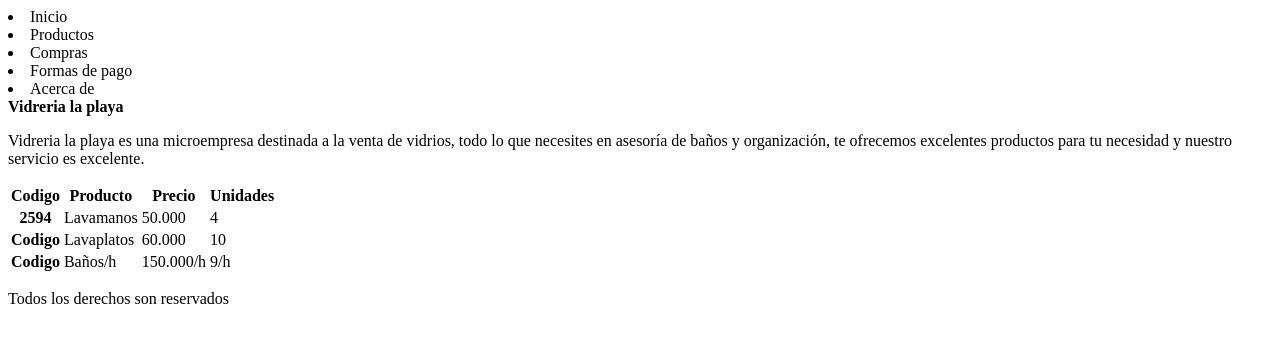
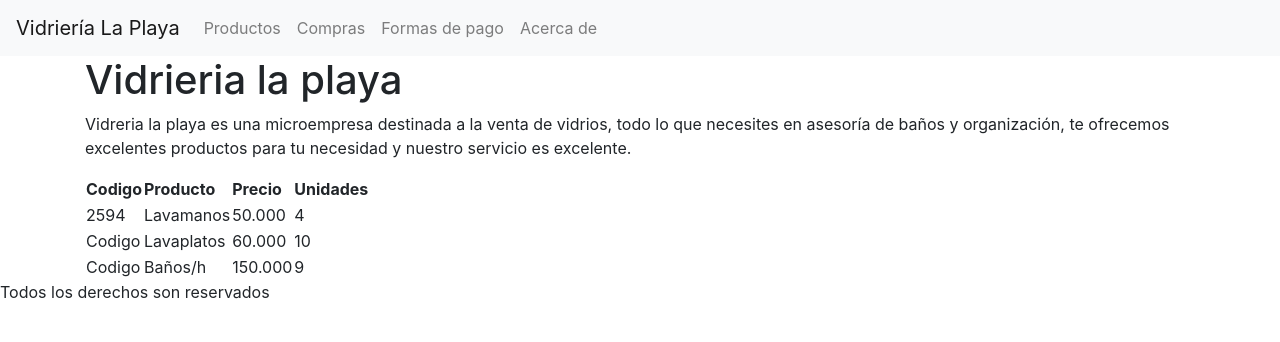
Before and after one commit to mafefranco/mafefranco.github.io, a plain HTML site: page index.html in a window 1280 px wide. Drawn offline with nearby package versions, Linux system fonts and the light colour scheme.

Commit message:
Update index.html

```diff
--- a/index.html
+++ b/index.html
@@ -3,55 +3,87 @@
 <head>
     <meta charset="UTF-8">
     <meta name="viewport" content="width=device-width, initial-scale=1.0">
+    <link rel="stylesheet" href="Estilos.css">
+    <link rel="stylesheet" href="https://cdn.jsdelivr.net/npm/bootstrap@4.5.3/dist/css/bootstrap.min.css" integrity="sha384-TX8t27EcRE3e/ihU7zmQxVncDAy5uIKz4rEkgIXeMed4M0jlfIDPvg6uqKI2xXr2" crossorigin="anonymous">
+    <link href="https://fonts.googleapis.com/css2?family=Noto+Serif:ital,wght@0,400;0,700;1,700&display=swap" rel="stylesheet">
     <title>Vidriería La Playa</title>
 </head>
-  <body>
-       <nav>
-              <li> Inicio </li>
-           		<li> Productos </li>
-           		<li> Compras </li>
-           		<li> Formas de pago </li>
-           		<li> Acerca de </li>
+<body style="justify-content: center;">
 
+    <nav class="navbar navbar-expand-lg navbar-light bg-light">
+        <a class="navbar-brand" href="#">Vidriería La Playa</a>
+        <button class="navbar-toggler" type="button" data-toggle="collapse" data-target="#navbarNav" aria-controls="navbarNav" aria-expanded="false" aria-label="Toggle navigation">
+          <span class="navbar-toggler-icon"></span>
+        </button>
+        <div class="collapse navbar-collapse" id="navbarNav">
+          <ul class="navbar-nav">
+            <li class="nav-item">
+              <a class="nav-link" href="#">Productos</a>
+            </li>
+            <li class="nav-item">
+              <a class="nav-link" href="#">Compras</a>
+            </li>
+            <li class="nav-item">
+              <a class="nav-link" href="#">Formas de pago</a>
+            </li>
+            <li class="nav-item">
+              <a class="nav-link" href="#">Acerca de</a>
+            </li>
+          </ul>
+        </div>
     </nav>
-      	<Section style=”wifth:70%;height:80%; float :left; background #21FA90>
-           		<b>
-              		Vidreria la playa
-           		</b>
+
+
+    <div class="contenido-header" style="justify-content: center;">
+
+    </div>
+
+    <main style="justify-content: center;" class="container">
+
+        <div class="title">
+            <h1>
+                Vidrieria la playa
+            </h1>
+        </div>
+        <table>
         <p>
              Vidreria la playa es una microempresa destinada a la venta de vidrios, todo lo que necesites en asesoría de baños y organización, te ofrecemos excelentes productos para tu necesidad y nuestro servicio es excelente.
         </p>
-      	</section>
-	<table class="egt">
+            <thead>
                 <tr>
                     <th scope="row">Codigo</th>
                     <th>Producto</th>
                     <th>Precio</th>
                     <th>Unidades</th>
                 </tr>
+            </thead>
         <tr>
-			<th>2594</th>
+            <td>2594</td>
             <td>Lavamanos</td>
             <td>50.000 </td>
             <td>4 </td>
             </tr>
         <tr>
-			<th>Codigo</th>
+            <td>Codigo</td>
             <td>Lavaplatos </td>
             <td>60.000</td>
             <td>10</td>
         </tr>
         <tr>
-			<th>Codigo</th>
+            <td>Codigo</td>
             <td>Baños/h</td>
-			<td>150.000/h</td>
-			<td>9/h</td>
+            <td>150.000</td>
+            <td>9</td>
         </tr>
         </table>
 
-      	<footer style=”wifth: 100%; height: 15%: left; background #02502A>
+    </main>
+    <footer class="footer" style="width: 100%; height:15%;">
              <p>
                 Todos los derechos son reservados
              </p>
     </footer>
-  </boby>
+
+</body>
+
+</html>
```
Lines whose indentation alone changed are shown as unchanged.
